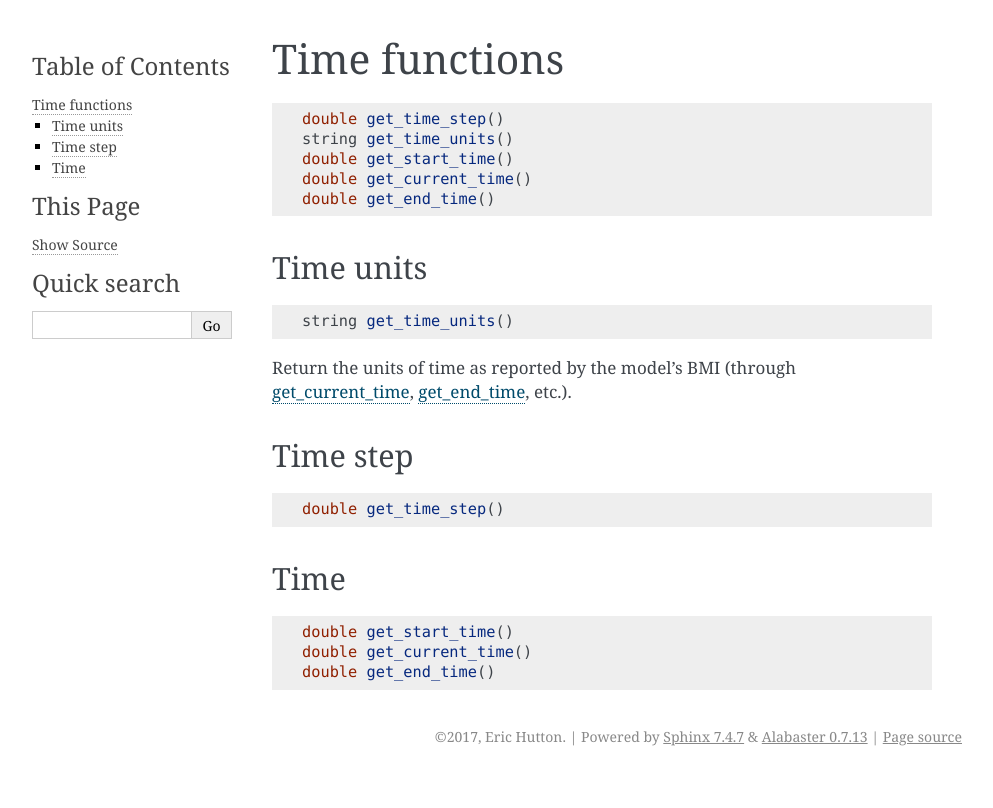
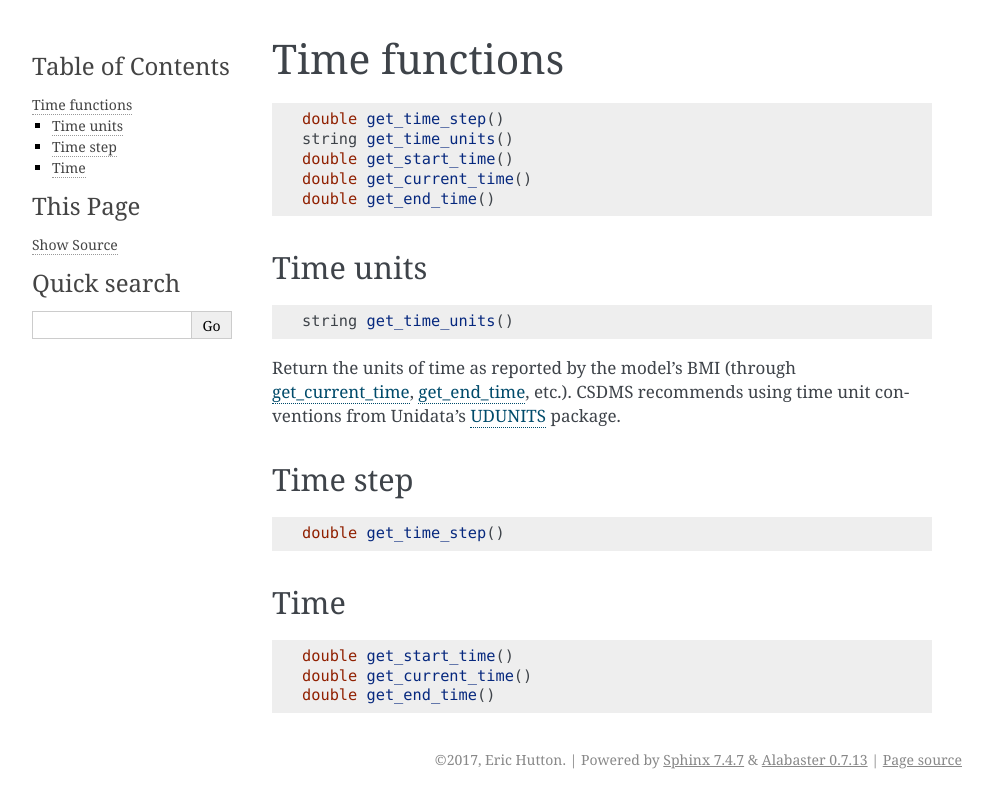
Before and after one commit to csdms/bmi, a Sphinx documentation site: the page built from docs/source/bmi.time_funcs.rst, in a window 1280 px wide. Shown: the top 808 px of the page, without its empty margins (148-1141 px from the left). Built offline with Sphinx 7.4.7, drawn with Linux system fonts in a browser that asks for light colours; formulas are drawn with MathJax 3.

Commit message:
Add link to UDUNITS

```diff
--- a/docs/source/bmi.time_funcs.rst
+++ b/docs/source/bmi.time_funcs.rst
@@ -20,6 +20,8 @@ Time units
 
 Return the units of time as reported by the model's BMI (through
 `get_current_time`_, `get_end_time`_, etc.).
+CSDMS recommends using time unit conventions from Unidata's
+`UDUNITS <https://www.unidata.ucar.edu/software/udunits/>`_ package.
 
 Time step
 ---------
```
